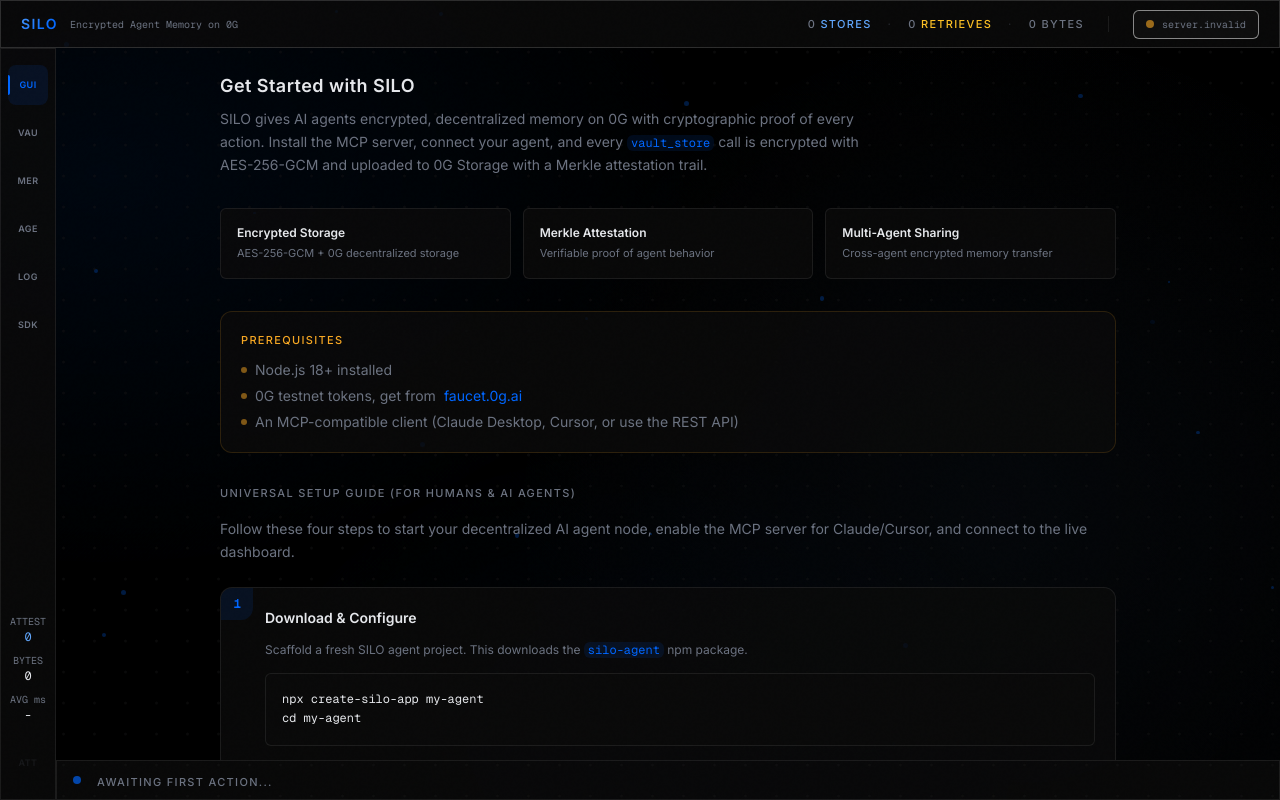
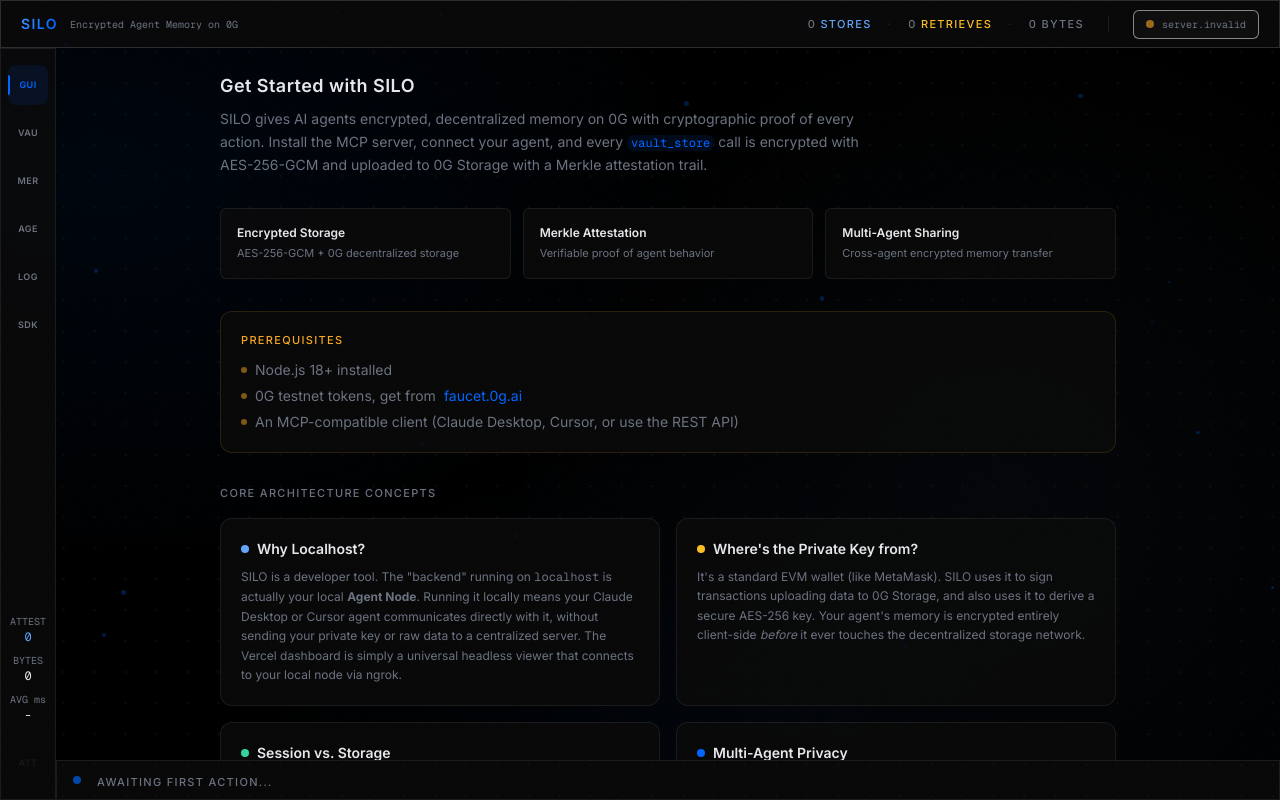
Before and after one commit to rohanpotta/ethdenverhack, a React (Vite) app in the folder 0g-agent-shield-ui/: page / in a window 1280 px wide. Built offline with nearby package versions, Linux system fonts and the light colour scheme; no server answers.

Commit message:
docs: add Core Architecture Concepts (Localhost, Keys, Sessions, Privacy)

```diff
--- a/0g-agent-shield-ui/src/components/GetStartedPanel.tsx
+++ b/0g-agent-shield-ui/src/components/GetStartedPanel.tsx
@@ -83,6 +83,54 @@
                         An MCP-compatible client (Claude Desktop, Cursor, or use the REST API)
                     </li>
                 </ul>
+            </div>
+
+            {/* Architecture Concepts */}
+            <div>
+                <div className="flex items-center gap-2 mb-4">
+                    <span className="label-caps">Core Architecture Concepts</span>
+                </div>
+                <div className="grid grid-cols-1 md:grid-cols-2 gap-4 mb-8">
+                    <div className="glass-panel rounded-lg p-5">
+                        <div className="flex items-center gap-2 mb-2">
+                            <span className="w-2 h-2 rounded-full bg-accent-store" />
+                            <h4 className="text-sm font-semibold text-text-primary">Why Localhost?</h4>
+                        </div>
+                        <p className="text-xs text-text-muted leading-relaxed">
+                            SILO is a developer tool. The "backend" running on <code>localhost</code> is actually your local <strong>Agent Node</strong>. Running it locally means your Claude Desktop or Cursor agent communicates directly with it, without sending your private key or raw data to a centralized server. The Vercel dashboard is simply a universal headless viewer that connects to your local node via ngrok.
+                        </p>
+                    </div>
+
+                    <div className="glass-panel rounded-lg p-5">
+                        <div className="flex items-center gap-2 mb-2">
+                            <span className="w-2 h-2 rounded-full bg-accent-retrieve" />
+                            <h4 className="text-sm font-semibold text-text-primary">Where's the Private Key from?</h4>
+                        </div>
+                        <p className="text-xs text-text-muted leading-relaxed">
+                            It's a standard EVM wallet (like MetaMask). SILO uses it to sign transactions uploading data to 0G Storage, and also uses it to derive a secure AES-256 key. Your agent's memory is encrypted entirely client-side <em>before</em> it ever touches the decentralized storage network.
+                        </p>
+                    </div>
+
+                    <div className="glass-panel rounded-lg p-5">
+                        <div className="flex items-center gap-2 mb-2">
+                            <span className="w-2 h-2 rounded-full bg-accent-commit" />
+                            <h4 className="text-sm font-semibold text-text-primary">Session vs. Storage</h4>
+                        </div>
+                        <p className="text-xs text-text-muted leading-relaxed">
+                            When you stop your local backend (Ctrl+C), the active "session" ends and local memory is cleared. However, any data you <code>store()</code>'d is permanently saved on the 0G Storage testnet as an encrypted blob. If you didn't commit the session first, you just lose the Merkle proof connecting the events.
+                        </p>
+                    </div>
+
+                    <div className="glass-panel rounded-lg p-5">
+                        <div className="flex items-center gap-2 mb-2">
+                            <span className="w-2 h-2 rounded-full bg-primary" />
+                            <h4 className="text-sm font-semibold text-text-primary">Multi-Agent Privacy</h4>
+                        </div>
+                        <p className="text-xs text-text-muted leading-relaxed">
+                            Agents securely collaborate by sharing a specific <code>rootHash</code> and decryption key via the <code>vault_share</code> tool. Because everything is encrypted before upload, no unauthorized party can read the shared memory—even if they find it on the public 0G network.
+                        </p>
+                    </div>
+                </div>
             </div>
 
             {/* Universal 4-Step Setup */}
```
